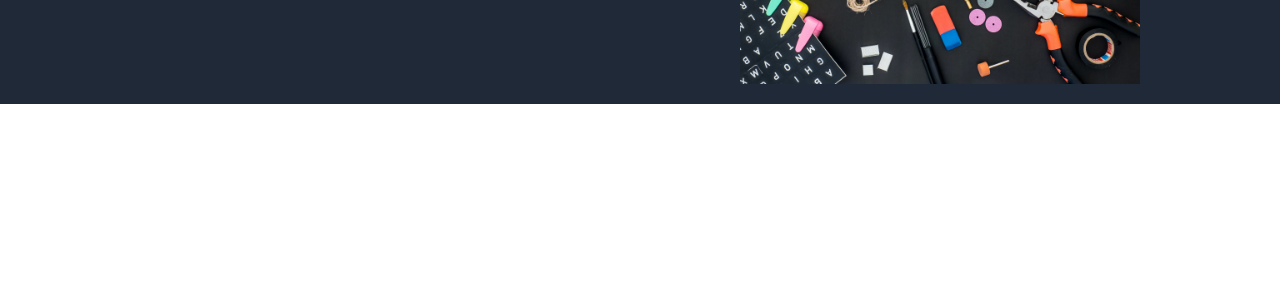
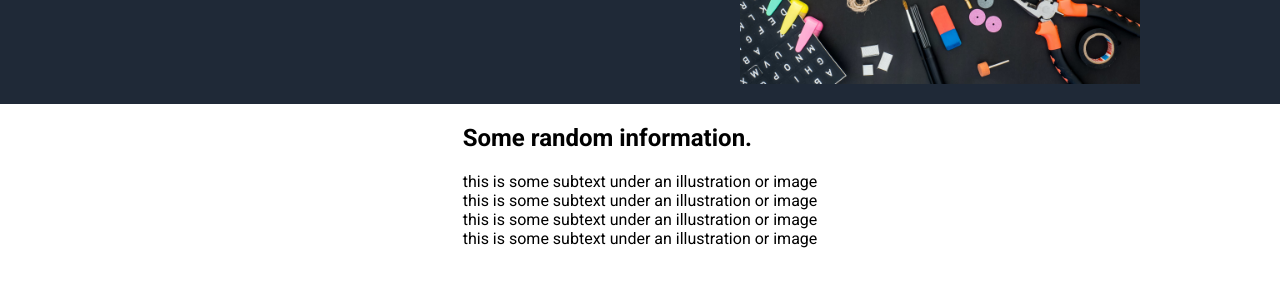
Before and after one commit to MrPwn/landing-page, a plain HTML site: page index.html in a window 1280 px wide. Shown: the part 304-590 px from the top of the page. Drawn offline with Linux system fonts and the light colour scheme.

Commit message:
Add content for section 2

```diff
--- a/index.html
+++ b/index.html
@@ -31,7 +31,33 @@
             <img class="himg" src="./images/dan-cristian-padure-8cxJzVpGKk8-unsplash.jpg">
         </div>
     </div>
-    <div class="section2"></div>
+    <div class="section2">
+        <h2>Some random information.</h2>
+        <div class="info">
+            <div class="box"></div>
+            <div class="subtext">
+                this is some subtext under an illustration or image
+            </div>
+        </div>
+        <div class="info">
+            <div class="box"></div>
+            <div class="subtext">
+                this is some subtext under an illustration or image
+            </div>
+        </div>
+        <div class="info">
+            <div class="box"></div>
+            <div class="subtext">
+                this is some subtext under an illustration or image
+            </div>
+        </div>
+        <div class="info">
+            <div class="box"></div>
+            <div class="subtext">
+                this is some subtext under an illustration or image
+            </div>
+        </div>
+    </div>
     <div class="section3"></div>
     <div class="section4"></div>
     <div class="footer"></div>
```
